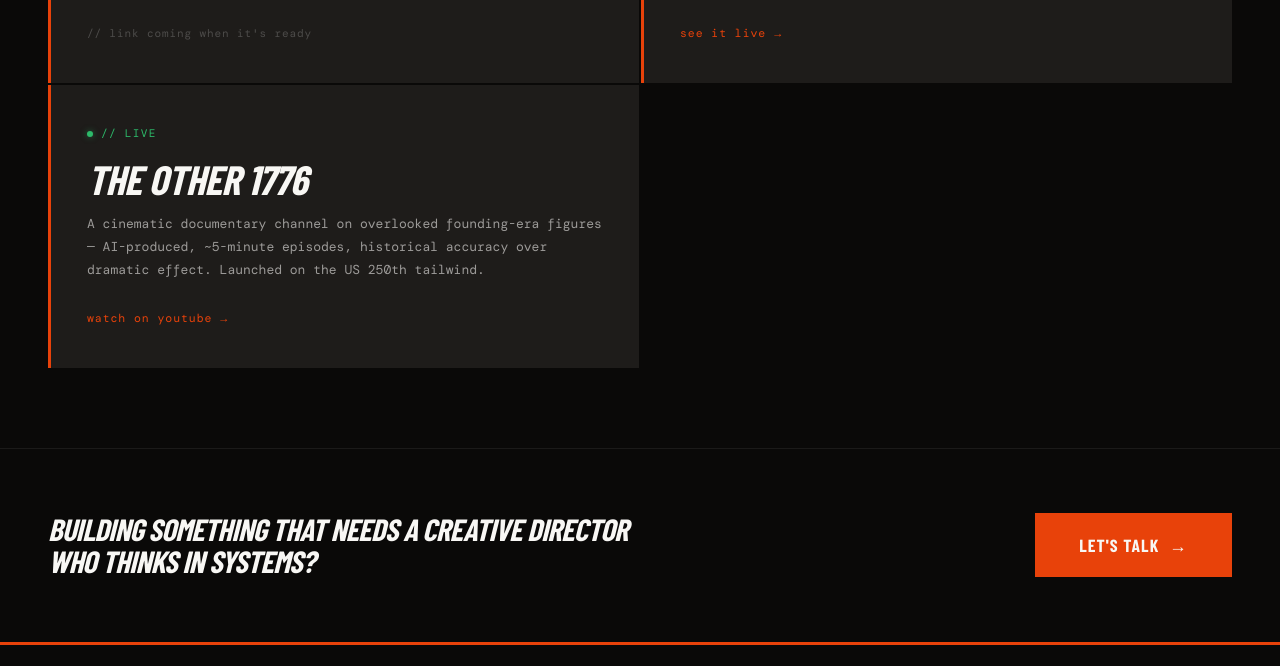
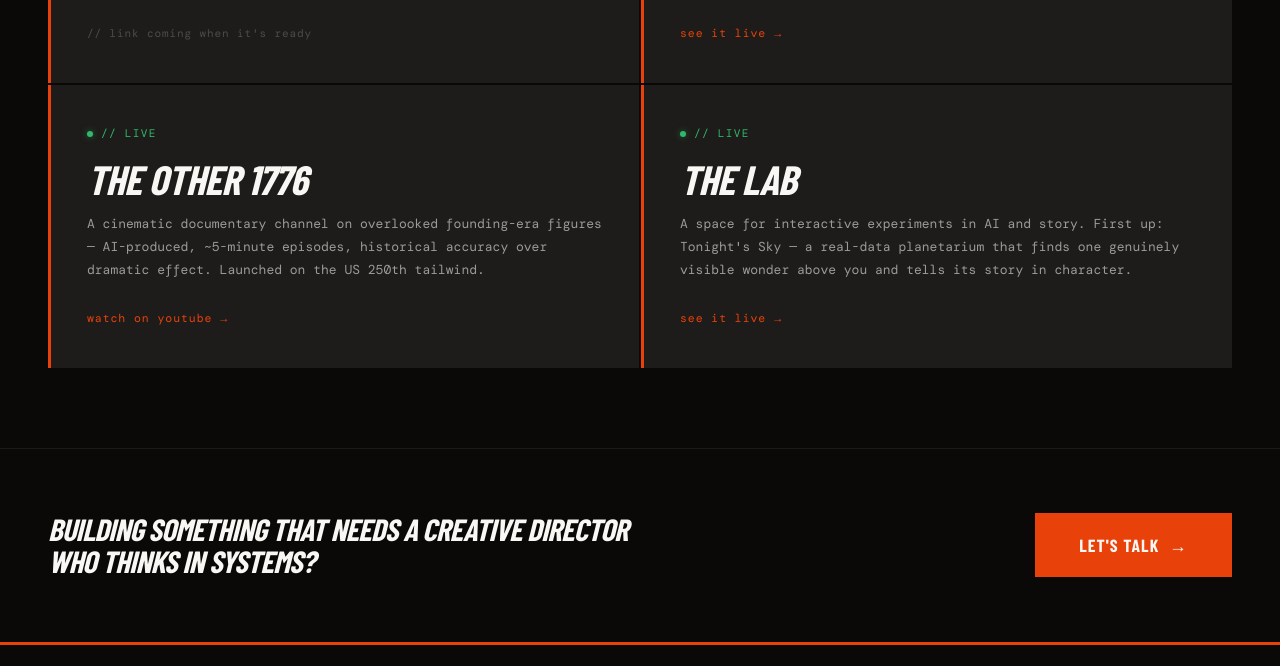
Before and after one commit to timshephard-create/timshephard-portfolio, a plain HTML site: page projects/index.html in a window 1280 px wide. Shown: the part 1145-1811 px from the top of the page. Drawn offline with nearby package versions, Linux system fonts and the light colour scheme; a web font is replaced by a local one.

Commit message:
Projects: add The Lab — live card for lab.timshephard.co
Sixth card in "What I'm Building", appended in the section's existing
order (new builds go last). Matches the existing card shape: status
dot, display name, one-line desc, external link with rel="noopener
noreferrer". Adds .reveal-d5 so the new card keeps the stagger.

Co-Authored-By: Claude Opus 5 <noreply@anthropic.com>

```diff
--- a/projects/index.html
+++ b/projects/index.html
@@ -39,6 +39,7 @@ body {
 .reveal-d2 { transition-delay: 0.16s; }
 .reveal-d3 { transition-delay: 0.24s; }
 .reveal-d4 { transition-delay: 0.32s; }
+.reveal-d5 { transition-delay: 0.40s; }
 
 /* ── HERO ── */
 .projects-hero {
@@ -369,6 +370,16 @@ body {
         </a>
       </div>
 
+      <!-- 06 — The Lab -->
+      <div class="project-card reveal reveal-d5">
+        <span class="card-status status-live">// live</span>
+        <div class="card-name">The Lab</div>
+        <p class="card-desc">A space for interactive experiments in AI and story. First up: Tonight's Sky — a real-data planetarium that finds one genuinely visible wonder above you and tells its story in character.</p>
+        <a href="https://lab.timshephard.co" target="_blank" rel="noopener noreferrer" class="card-link" aria-label="The Lab — see it live (opens in a new tab)">
+          see it live <span class="card-link-arrow">→</span>
+        </a>
+      </div>
+
     </div>
   </section>
 
```
